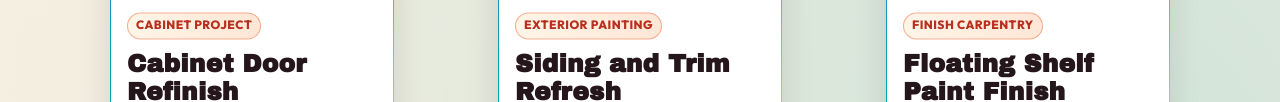
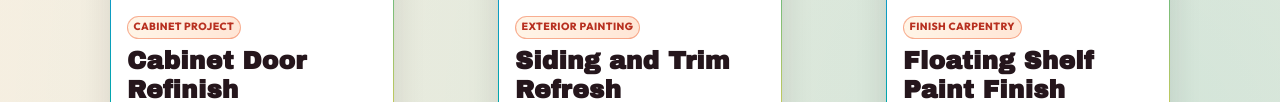
Before and after one commit to dsmith39/lasttimepainting, a website: page frontend/index.html in a window 1280 px wide. Shown: the part 2710-2812 px from the top of the page. Drawn offline with Linux system fonts and the light colour scheme.

Commit message:
feat: update contact form action and improve gallery meta styles for better presentation

```diff
--- a/frontend/css/styles.css
+++ b/frontend/css/styles.css
@@ -1181,17 +1181,17 @@ body[data-page="contact"] .hero-copy .headline-accent {
 
 .gallery-meta {
   display: inline-block;
-  margin-bottom: 0.4rem;
-  padding: 0.16rem 0.5rem;
+  margin-bottom: 0.35rem;
+  padding: 0.1rem 0.35rem;
   border-radius: var(--radius-pill);
   border: 1px solid rgba(240, 90, 40, 0.45);
   background: linear-gradient(90deg, #fff5e7, #ffe6d6);
   color: var(--color-accent-dark);
-  font-size: 0.75rem;
+  font-size: 0.65rem;
   font-weight: 800;
   letter-spacing: 0.04em;
   text-transform: uppercase;
-  transform: translateY(-0.22rem);
+  transform: translateY(-0.18rem);
 }
 
 .gallery-placeholder-item {
```
Also changed, not shown: frontend/contact.html (+3 -1 lines).
